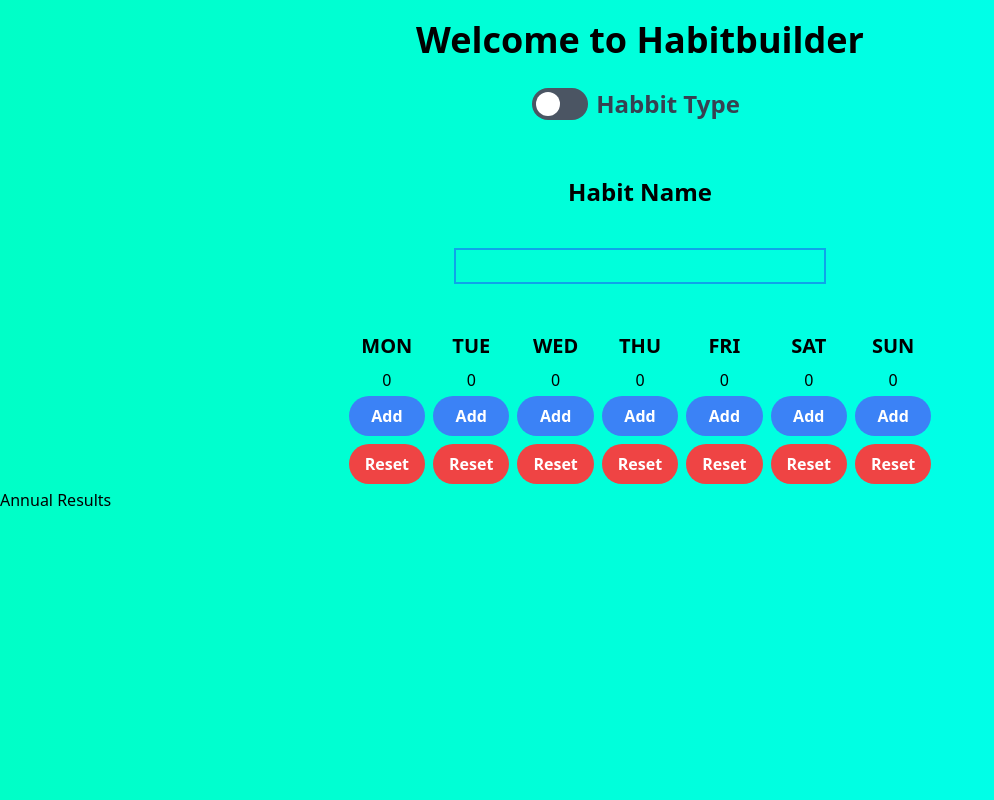
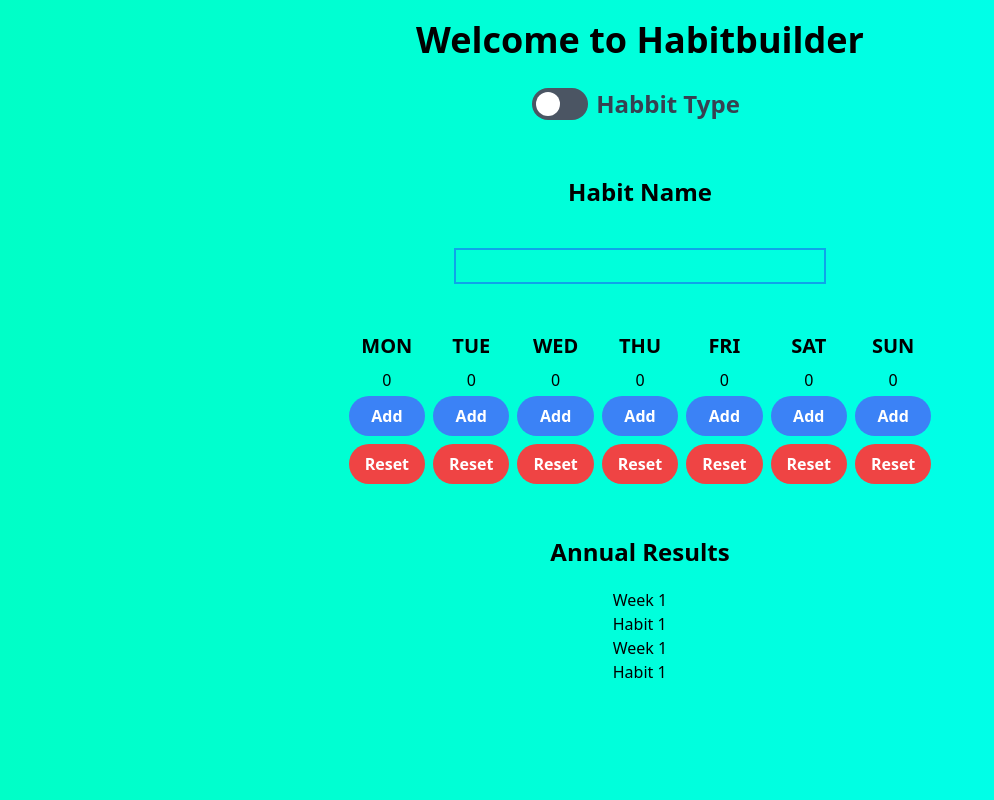
Before and after one commit to robonafisi/react-testing, a React (Create React App) app: page / in a window 1280 px wide. Shown: the whole page, without its empty margins (0-994 px from the left). Built offline with nearby package versions, Linux system fonts and the light colour scheme.

Commit message:
Adding the Weeks and habit tracks

```diff
--- a/src/App.js
+++ b/src/App.js
@@ -80,9 +80,10 @@ function App() {
         <div>
           <p>{habitname}</p>
         </div>
-        <div className=''>
-          <h2>Annual Results</h2>
-
+        <div className='flex flex-col items-center justify-center'>
+          <h2 className='text-2xl font-bold m-5 mt-12'>Annual Results</h2>
+          <div><p>Week 1</p><p>Habit 1</p></div>
+          <div><p>Week 1</p><p>Habit 1</p></div>
         </div>
         </div>
   );
```
